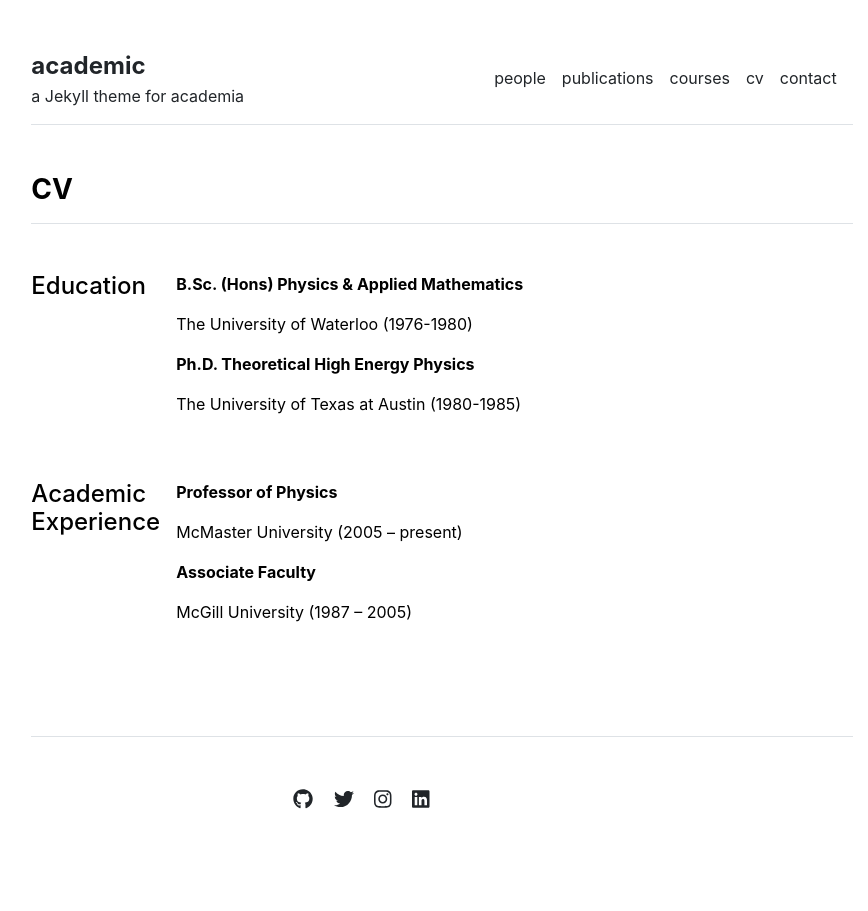
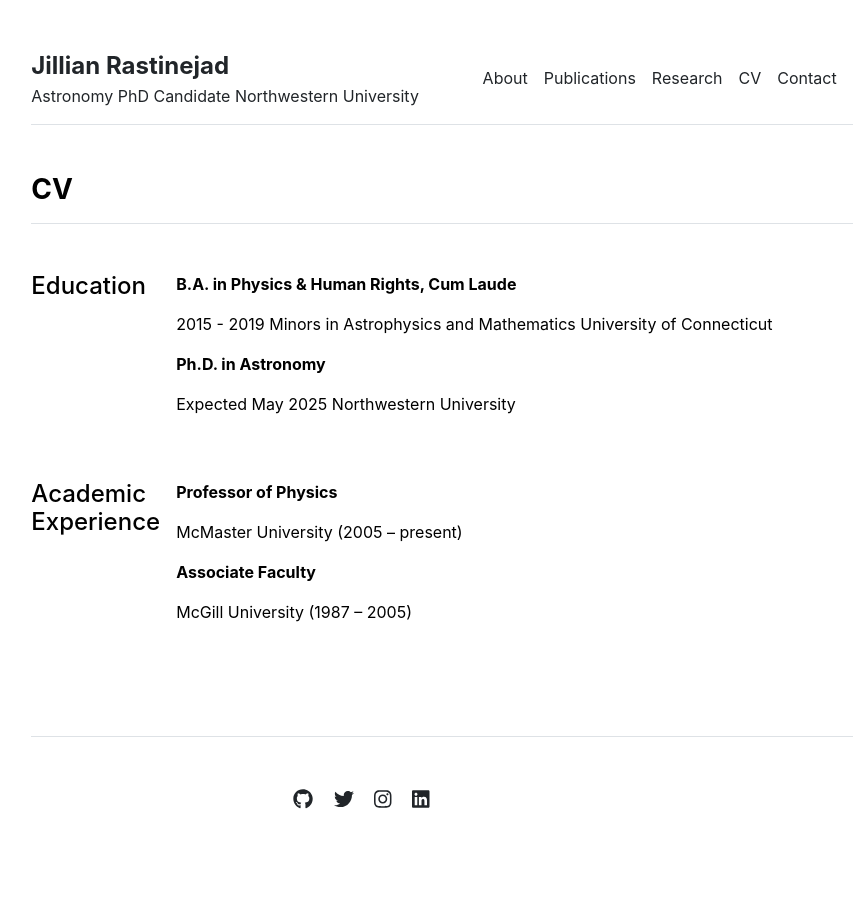
Before and after one commit to jrastinejad/jrastinejad.github.io, a Jekyll site: the page built from cv.md, in a window 1280 px wide. Shown: the whole page, without its empty margins (198-1066 px from the left). Built offline with Jekyll 4.4.1, drawn with Linux system fonts in a browser that asks for light colours.

Commit message:
Basic updates

```diff
--- a/_config.yml
+++ b/_config.yml
@@ -1,4 +1,4 @@
 url: "" # the base hostname & protocol for your site, e.g. http://example.com
 baseurl: "" # the subpath of your site, e.g. /blog
-title: "academic" # the name of your site, e.g. ACME Corp.
-description: "a Jekyll theme for academia"
+title: "Jillian Rastinejad" #
+description: "Astronomy PhD Candidate Northwestern University"
--- a/_data/cv/education.yml
+++ b/_data/cv/education.yml
@@ -1,5 +1,8 @@
-- title: 'B.Sc. (Hons) Physics & Applied Mathematics'
-  description: 'The University of Waterloo (1976-1980)'
+- title: 'B.A. in Physics & Human Rights, Cum Laude'
+  description: '2015 - 2019
+  Minors in Astrophysics and Mathematics
+  University of Connecticut'
 
-- title: 'Ph.D. Theoretical High Energy Physics'
-  description: 'The University of Texas at Austin (1980-1985)'
+- title: 'Ph.D. in Astronomy'
+  description: 'Expected May 2025
+  Northwestern University'
```
Also changed, not shown: _data/settings.yml (+6 -16 lines).
